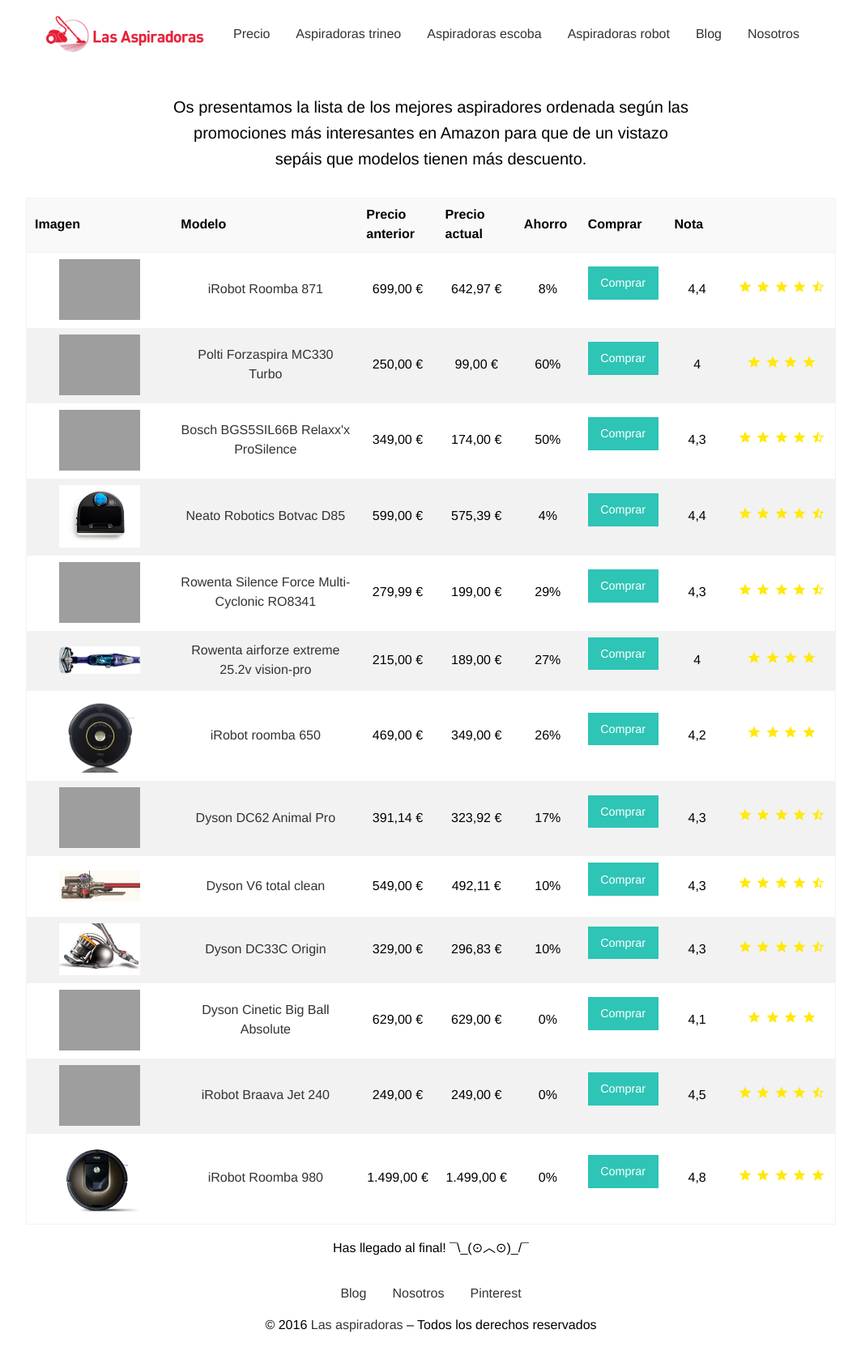
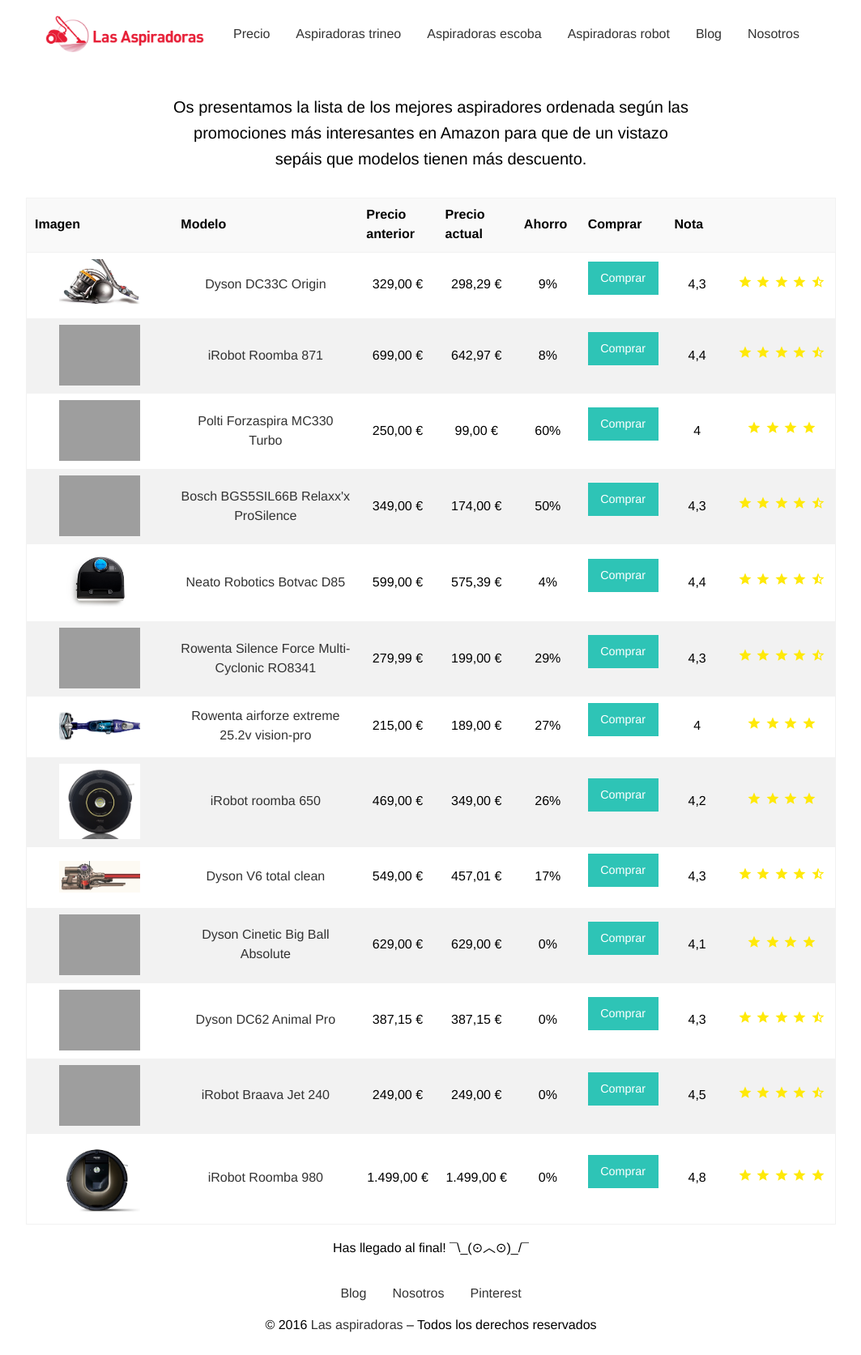
Before and after one commit to Puturru84/aspirador, a Jekyll site: the page built from _pages/tabla-precios-mejores-aspiradoras.md, in a window 1280 px wide. Shown: the whole page at 81% size, without its empty margins (108-1171 px from the left). Built offline with Jekyll 4.4.1, drawn with Linux system fonts in a browser that asks for light colours; a script that is not in the unit is left out.

Commit message:
price modified

```diff
--- a/products/_posts/2016-11-22-test-dyson-dc62-animalpro.md
+++ b/products/_posts/2016-11-22-test-dyson-dc62-animalpro.md
@@ -29,9 +29,9 @@
 brush-op: "4"
 clasification: "4,3"
 comments: "Resultados excelentes y comodidad"
-price-before: "391,14 €"
-price-now: "323,92 €"
-discount: "17%"
+price-before: "387,15  €"
+price-now: "387,15  €"
+discount: "0%"
 stars: "4.5"
 link: "http://amzn.to/2gOG54v"
 ---
--- a/products/_posts/2016-11-22-test-dyson-v6-total-clean.md
+++ b/products/_posts/2016-11-22-test-dyson-v6-total-clean.md
@@ -30,8 +30,8 @@
 clasification: "4,3"
 comments: "Resultados excelentes y comodidad"
 price-before: "549,00 €"
-price-now: "492,11 €"
-discount: "10%"
+price-now: "457,01  €"
+discount: "17%"
 stars: "4.5"
 link: "http://amzn.to/2hmlhCc"
 ---
--- a/products/_posts/2016-12-08-test-dyson-c33-origin.md
+++ b/products/_posts/2016-12-08-test-dyson-c33-origin.md
@@ -39,8 +39,8 @@
 clasification: "4,3"
 comments: "Comodidad y resistencia, un valor seguro a un precio increible"
 price-before: "329,00 €"
-price-now: "296,83 €"
-discount: "10%"
+price-now: "298,29 €"
+discount: "9%"
 stars: "4.5"
 link: "http://amzn.to/2hjeJUt"
 ---
```
